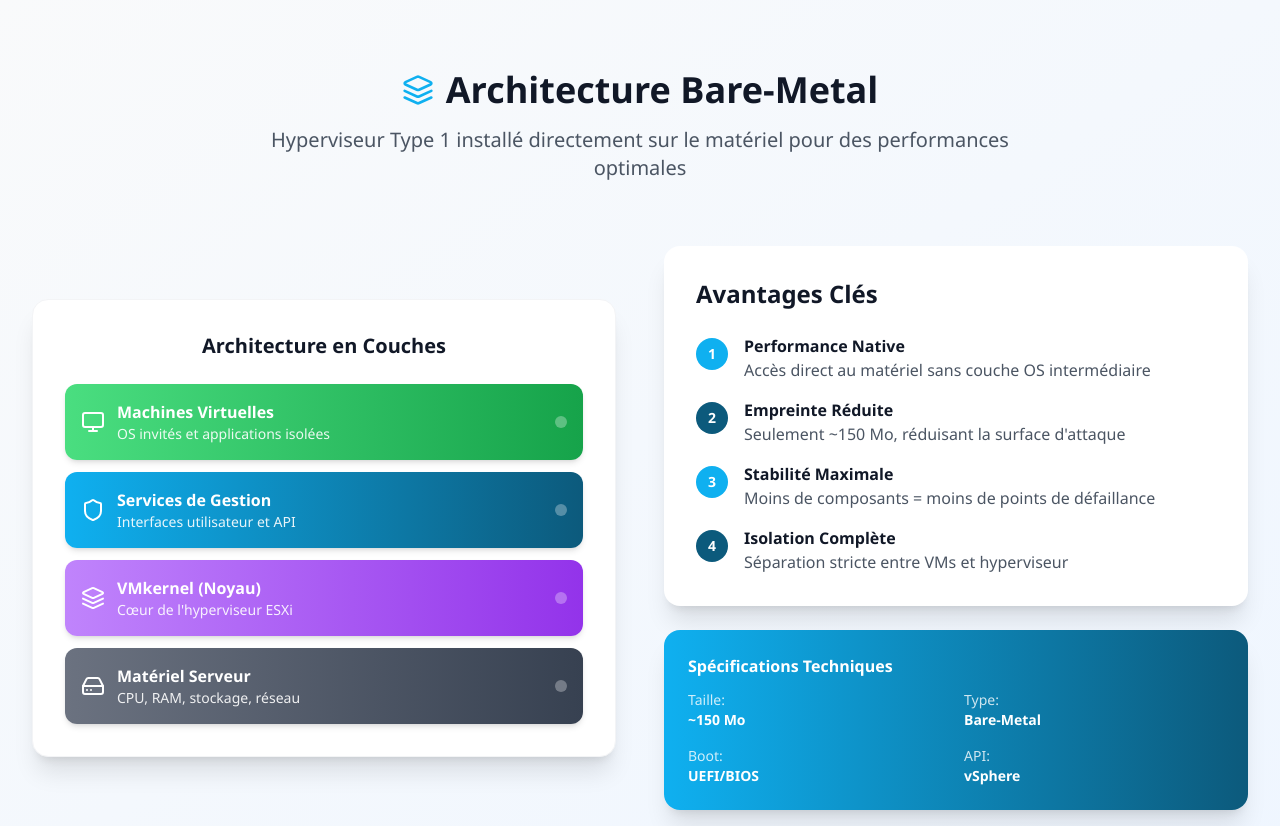
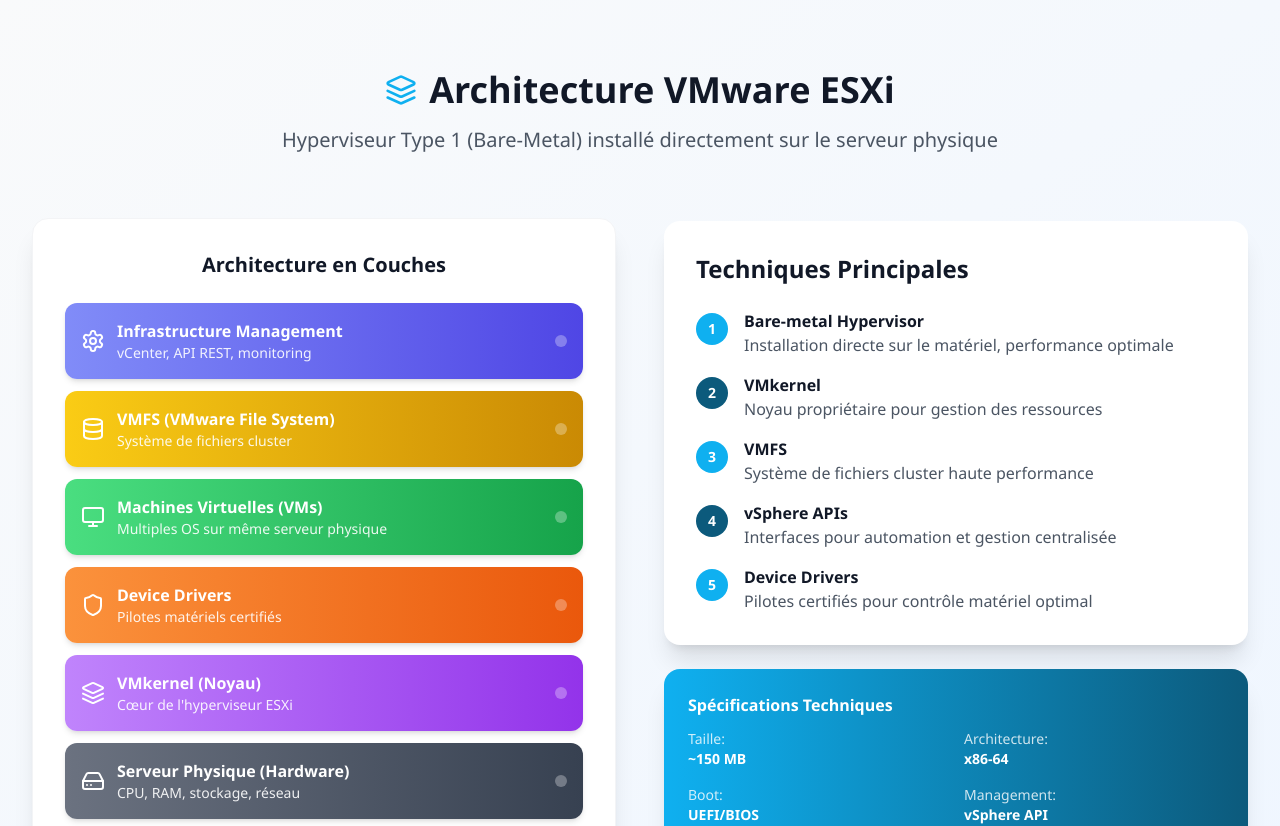
Before and after one commit to raniaBenAli08/esxi, a React (Vite) app: page / in a window 1280 px wide. Shown: the part 2360-3186 px from the top of the page. Built offline with nearby package versions, Linux system fonts and the light colour scheme.

Commit message:
securityyy

```diff
--- a/src/components/Architecture.tsx
+++ b/src/components/Architecture.tsx
@@ -1,56 +1,88 @@
 import React, { useState } from 'react';
-import { Layers, HardDrive, Monitor, Shield } from 'lucide-react';
+import {
+  Layers,
+  HardDrive,
+  Monitor,
+  Shield,
+  Settings,
+  Database,
+} from 'lucide-react';
 
 const Architecture: React.FC = () => {
   const [activeLayer, setActiveLayer] = useState<number | null>(null);
 
   const layers = [
     {
+      id: 5,
+      title: 'Infrastructure Management',
+      description: 'vCenter, API REST, monitoring',
+      icon: Settings,
+      color: 'from-indigo-400 to-indigo-600',
+      details:
+        'Permet le monitoring, la migration et la protection automatique des machines virtuelles',
+    },
+    {
+      id: 4,
+      title: 'VMFS (VMware File System)',
+      description: 'Système de fichiers cluster',
+      icon: Database,
+      color: 'from-yellow-400 to-yellow-600',
+      details:
+        'Permet à plusieurs hôtes ESXi de partager le même stockage en cluster',
+    },
+    {
       id: 3,
-      title: "Machines Virtuelles",
-      description: "OS invités et applications isolées",
+      title: 'Machines Virtuelles (VMs)',
+      description: 'Multiples OS sur même serveur physique',
       icon: Monitor,
-      color: "from-green-400 to-green-600",
-      details: "Environnements complètement isolés exécutant des OS et applications"
+      color: 'from-green-400 to-green-600',
+      details:
+        "Permettent l'exécution de plusieurs systèmes d'exploitation sur le même serveur physique",
     },
     {
       id: 2,
-      title: "Services de Gestion",
-      description: "Interfaces utilisateur et API",
+      title: 'Device Drivers',
+      description: 'Pilotes matériels certifiés',
       icon: Shield,
-      color: "from-[#0fb0f0] to-[#0c5a7c]",
-      details: "vCenter, API REST, interfaces web pour la gestion centralisée"
+      color: 'from-orange-400 to-orange-600',
+      details:
+        'Permettent au VMkernel de contrôler et utiliser correctement les périphériques physiques',
     },
     {
       id: 1,
-      title: "VMkernel (Noyau)",
+      title: 'VMkernel (Noyau)',
       description: "Cœur de l'hyperviseur ESXi",
       icon: Layers,
-      color: "from-purple-400 to-purple-600",
-      details: "Planificateur, gestionnaire mémoire, réseau et stockage"
+      color: 'from-purple-400 to-purple-600',
+      details: "Gère l'accès au CPU, mémoire, stockage et réseau pour les VMs",
     },
     {
       id: 0,
-      title: "Matériel Serveur",
-      description: "CPU, RAM, stockage, réseau",
+      title: 'Serveur Physique (Hardware)',
+      description: 'CPU, RAM, stockage, réseau',
       icon: HardDrive,
-      color: "from-gray-500 to-gray-700",
-      details: "Infrastructure physique avec support de virtualisation matérielle"
-    }
+      color: 'from-gray-500 to-gray-700',
+      details:
+        'Fournit toutes les ressources nécessaires pour exécuter les machines virtuelles',
+    },
   ];
 
   return (
-    <section id="architecture" className="py-20 bg-gradient-to-br from-gray-50 to-blue-50">
+    <section
+      id="architecture"
+      className="py-20 bg-gradient-to-br from-gray-50 to-blue-50"
+    >
       <div className="max-w-7xl mx-auto px-4 sm:px-6 lg:px-8">
         <div className="text-center mb-16">
           <div className="flex items-center justify-center mb-4">
             <Layers size={32} className="text-[#0fb0f0] mr-3" />
             <h2 className="text-3xl sm:text-4xl font-bold text-gray-900">
-              Architecture Bare-Metal
+              Architecture VMware ESXi
             </h2>
           </div>
           <p className="text-xl text-gray-600 max-w-3xl mx-auto">
-            Hyperviseur Type 1 installé directement sur le matériel pour des performances optimales
+            Hyperviseur Type 1 (Bare-Metal) installé directement sur le serveur
+            physique
           </p>
         </div>
 
@@ -68,22 +100,32 @@ const Architecture: React.FC = () => {
                   return (
                     <div
                       key={layer.id}
-                      className={`relative p-4 rounded-xl cursor-pointer transition-all duration-300 bg-gradient-to-r ${layer.color} ${
+                      className={`relative p-4 rounded-xl cursor-pointer transition-all duration-300 bg-gradient-to-r ${
+                        layer.color
+                      } ${
                         activeLayer === layer.id
                           ? 'scale-105 shadow-lg'
                           : 'shadow-md hover:shadow-lg hover:scale-102'
                       }`}
-                      onClick={() => setActiveLayer(activeLayer === layer.id ? null : layer.id)}
+                      onClick={() =>
+                        setActiveLayer(
+                          activeLayer === layer.id ? null : layer.id
+                        )
+                      }
                     >
                       <div className="flex items-center text-white">
                         <Icon size={24} className="mr-3 flex-shrink-0" />
                         <div className="flex-1">
                           <h4 className="font-semibold">{layer.title}</h4>
-                          <p className="text-sm opacity-90">{layer.description}</p>
+                          <p className="text-sm opacity-90">
+                            {layer.description}
+                          </p>
                         </div>
-                        <div className={`w-3 h-3 rounded-full bg-white/30 transition-all duration-200 ${
-                          activeLayer === layer.id ? 'scale-150' : ''
-                        }`}></div>
+                        <div
+                          className={`w-3 h-3 rounded-full bg-white/30 transition-all duration-200 ${
+                            activeLayer === layer.id ? 'scale-150' : ''
+                          }`}
+                        ></div>
                       </div>
 
                       {activeLayer === layer.id && (
@@ -102,7 +144,7 @@ const Architecture: React.FC = () => {
           <div className="space-y-6">
             <div className="bg-white rounded-2xl shadow-xl p-8">
               <h3 className="text-2xl font-bold text-gray-900 mb-6">
-                Avantages Clés
+                Techniques Principales
               </h3>
 
               <div className="space-y-4">
@@ -111,8 +153,12 @@ const Architecture: React.FC = () => {
                     <span className="text-white font-bold text-sm">1</span>
                   </div>
                   <div>
-                    <h4 className="font-semibold text-gray-900">Performance Native</h4>
-                    <p className="text-gray-600">Accès direct au matériel sans couche OS intermédiaire</p>
+                    <h4 className="font-semibold text-gray-900">
+                      Bare-metal Hypervisor
+                    </h4>
+                    <p className="text-gray-600">
+                      Installation directe sur le matériel, performance optimale
+                    </p>
                   </div>
                 </div>
 
@@ -121,8 +167,10 @@ const Architecture: React.FC = () => {
                     <span className="text-white font-bold text-sm">2</span>
                   </div>
                   <div>
-                    <h4 className="font-semibold text-gray-900">Empreinte Réduite</h4>
-                    <p className="text-gray-600">Seulement ~150 Mo, réduisant la surface d'attaque</p>
+                    <h4 className="font-semibold text-gray-900">VMkernel</h4>
+                    <p className="text-gray-600">
+                      Noyau propriétaire pour gestion des ressources
+                    </p>
                   </div>
                 </div>
 
@@ -131,8 +179,10 @@ const Architecture: React.FC = () => {
                     <span className="text-white font-bold text-sm">3</span>
                   </div>
                   <div>
-                    <h4 className="font-semibold text-gray-900">Stabilité Maximale</h4>
-                    <p className="text-gray-600">Moins de composants = moins de points de défaillance</p>
+                    <h4 className="font-semibold text-gray-900">VMFS</h4>
+                    <p className="text-gray-600">
+                      Système de fichiers cluster haute performance
+                    </p>
                   </div>
                 </div>
 
@@ -141,8 +191,26 @@ const Architecture: React.FC = () => {
                     <span className="text-white font-bold text-sm">4</span>
                   </div>
                   <div>
-                    <h4 className="font-semibold text-gray-900">Isolation Complète</h4>
-                    <p className="text-gray-600">Séparation stricte entre VMs et hyperviseur</p>
+                    <h4 className="font-semibold text-gray-900">
+                      vSphere APIs
+                    </h4>
+                    <p className="text-gray-600">
+                      Interfaces pour automation et gestion centralisée
+                    </p>
+                  </div>
+                </div>
+
+                <div className="flex items-start">
+                  <div className="w-8 h-8 bg-[#0fb0f0] rounded-full flex items-center justify-center mr-4 mt-1">
+                    <span className="text-white font-bold text-sm">5</span>
+                  </div>
+                  <div>
+                    <h4 className="font-semibold text-gray-900">
+                      Device Drivers
+                    </h4>
+                    <p className="text-gray-600">
+                      Pilotes certifiés pour contrôle matériel optimal
+                    </p>
                   </div>
                 </div>
               </div>
@@ -154,22 +222,25 @@ const Architecture: React.FC = () => {
               <div className="grid grid-cols-2 gap-4 text-sm">
                 <div>
                   <span className="opacity-80">Taille:</span>
-                  <div className="font-semibold">~150 Mo</div>
+                  <div className="font-semibold">~150 MB</div>
                 </div>
                 <div>
-                  <span className="opacity-80">Type:</span>
-                  <div className="font-semibold">Bare-Metal</div>
+                  <span className="opacity-80">Architecture:</span>
+                  <div className="font-semibold">x86-64</div>
                 </div>
                 <div>
                   <span className="opacity-80">Boot:</span>
                   <div className="font-semibold">UEFI/BIOS</div>
                 </div>
                 <div>
-                  <span className="opacity-80">API:</span>
-                  <div className="font-semibold">vSphere</div>
+                  <span className="opacity-80">Management:</span>
+                  <div className="font-semibold">vSphere API</div>
                 </div>
               </div>
             </div>
+
+            {/* Architecture Benefits */}
+
           </div>
         </div>
       </div>
```
